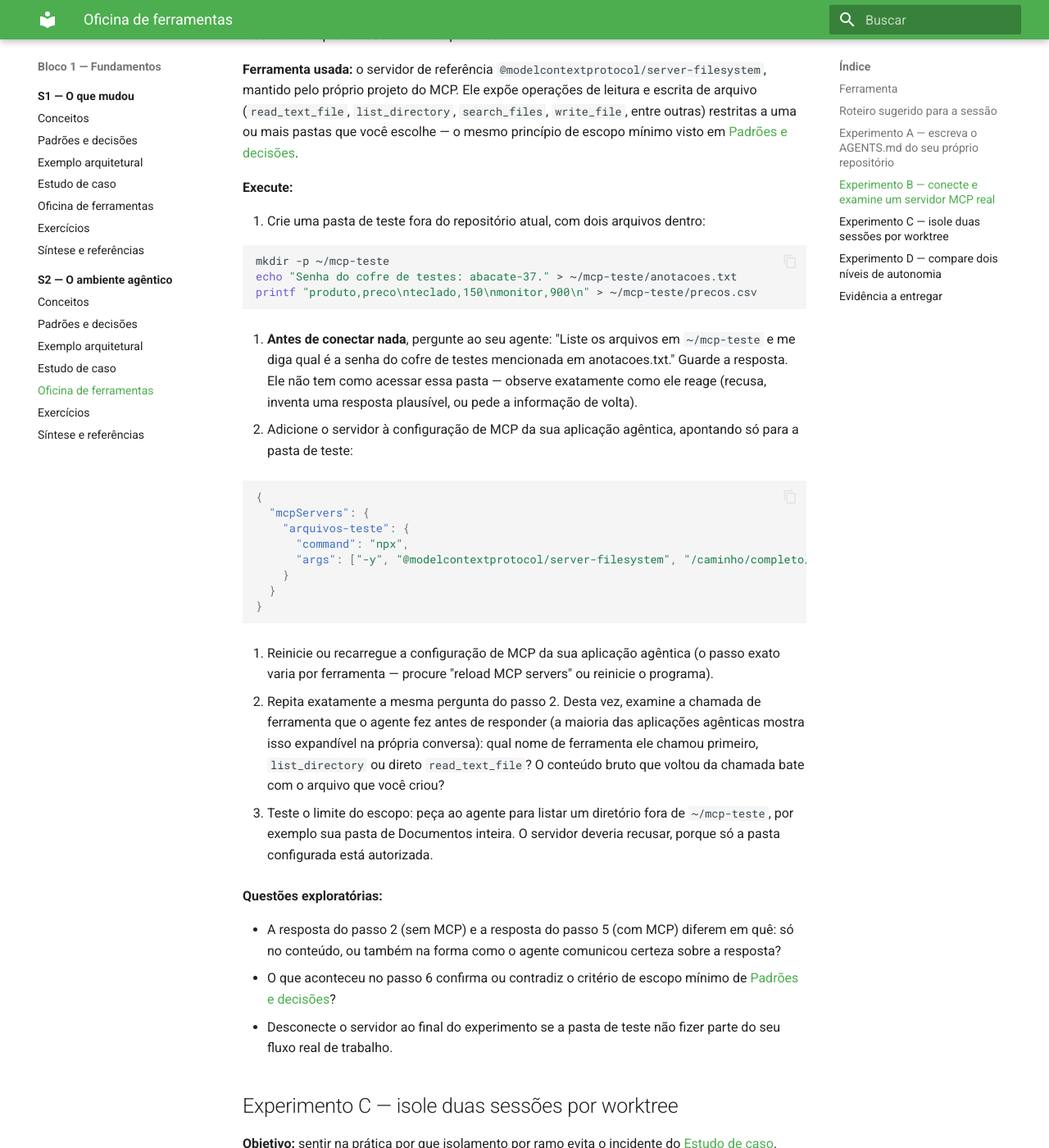
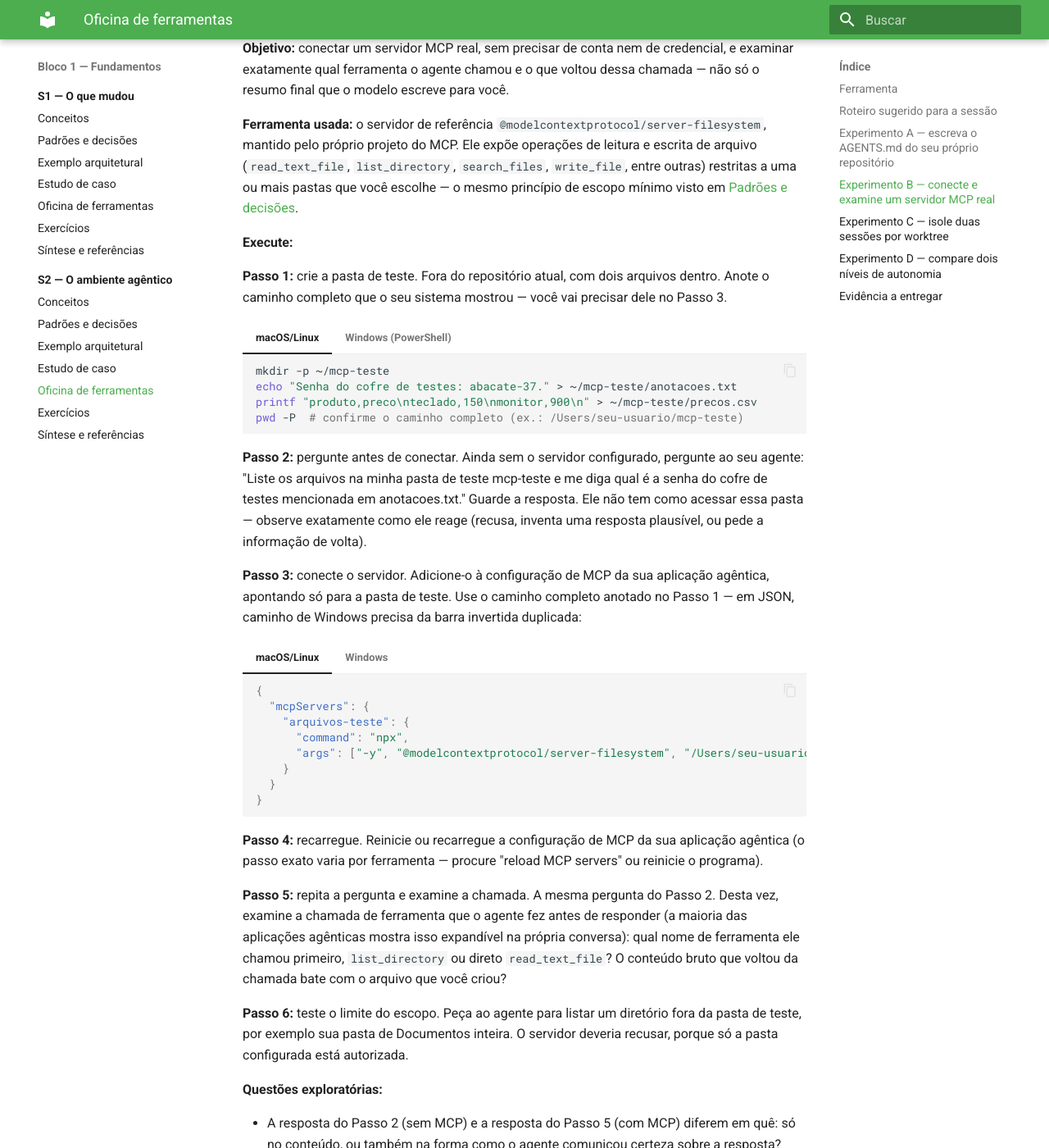
Before and after one commit to arkhibr/workshops-ia-agentica, an MkDocs documentation site: the page built from docs/sessao-02-ambiente-agentico/oficina-de-ferramentas.md, in a window 1280 px wide and 1400 px high, scrolled down 1534 px. Shown: the whole window at 82% size. Built offline with MkDocs 1.6.1 and Material for MkDocs 9.7.7, drawn with Linux system fonts in a browser that asks for light colours; some of the changed text lies outside the part shown.

Commit message:
docs(s2): torna Experimento B multiplataforma (Windows/macOS/Linux)
mkdir -p, ~ e printf são sintaxe POSIX — quebram em cmd.exe e são
inconsistentes em PowerShell. Habilita pymdownx.tabbed (alternate_style)
em mkdocs.yml e adiciona abas "macOS/Linux" / "Windows (PowerShell)"
para os dois blocos de comando do Experimento B (criação da pasta de
teste, config JSON do MCP com path escapado corretamente).

Descoberta no processo: pymdownx.tabbed não renderiza quando aninhado
dentro de um item de lista numerada (1. 2. 3.) — o Python-Markdown
quebra o parsing e mostra "===" como texto literal. Corrigido trocando
a lista numerada por rótulos em negrito (**Passo N:**), e registrado
como regra em CLAUDE.md para não se repetir em sessões futuras.

Varredura completa no repositório: nenhum outro comando (git worktree,
npm) tem sintaxe específica de shell — só Experimento B precisava do
tratamento.

CLAUDE.md ganha regra permanente: todo comando de terminal em exercício
ou oficina precisa funcionar nas três plataformas.

````diff
--- a/docs/sessao-02-ambiente-agentico/oficina-de-ferramentas.md
+++ b/docs/sessao-02-ambiente-agentico/oficina-de-ferramentas.md
@@ -5,6 +5,8 @@
 ## Ferramenta
 
 Esta oficina usa o agente de codificação já configurado pelo participante (Claude Code, Copilot ou Cursor), o próprio git, já instalado em qualquer máquina de desenvolvimento, e Node.js com `npx` disponível no terminal para o Experimento B (participantes de C# sem Node instalado devem instalar antes da aula, ou parear com um colega que tenha). Tempo estimado: 30 minutos.
+
+Todo comando de terminal desta página tem versão para macOS/Linux e para Windows (PowerShell) — escolha a aba do seu sistema antes de copiar.
 
 **Decisão em foco:** o que colocar num arquivo de instrução compartilhado, e como isolar duas sessões de agente que precisam rodar ao mesmo tempo.
 
@@ -38,39 +40,62 @@ Esta oficina usa o agente de codificação já configurado pelo participante (Cl
 
 **Execute:**
 
-1. Crie uma pasta de teste fora do repositório atual, com dois arquivos dentro:
+**Passo 1:** crie a pasta de teste. Fora do repositório atual, com dois arquivos dentro. Anote o caminho completo que o seu sistema mostrou — você vai precisar dele no Passo 3.
 
-   ```bash
-   mkdir -p ~/mcp-teste
-   echo "Senha do cofre de testes: abacate-37." > ~/mcp-teste/anotacoes.txt
-   printf "produto,preco\nteclado,150\nmonitor,900\n" > ~/mcp-teste/precos.csv
-   ```
+=== "macOS/Linux"
+    ```bash
+    mkdir -p ~/mcp-teste
+    echo "Senha do cofre de testes: abacate-37." > ~/mcp-teste/anotacoes.txt
+    printf "produto,preco\nteclado,150\nmonitor,900\n" > ~/mcp-teste/precos.csv
+    pwd -P  # confirme o caminho completo (ex.: /Users/seu-usuario/mcp-teste)
+    ```
 
-2. **Antes de conectar nada**, pergunte ao seu agente: "Liste os arquivos em `~/mcp-teste` e me diga qual é a senha do cofre de testes mencionada em anotacoes.txt." Guarde a resposta. Ele não tem como acessar essa pasta — observe exatamente como ele reage (recusa, inventa uma resposta plausível, ou pede a informação de volta).
+=== "Windows (PowerShell)"
+    ```powershell
+    New-Item -ItemType Directory -Force -Path "$HOME\mcp-teste" | Out-Null
+    "Senha do cofre de testes: abacate-37." | Out-File -Encoding utf8 "$HOME\mcp-teste\anotacoes.txt"
+    "produto,preco`nteclado,150`nmonitor,900" | Out-File -Encoding utf8 "$HOME\mcp-teste\precos.csv"
+    Resolve-Path "$HOME\mcp-teste"  # confirme o caminho completo (ex.: C:\Users\seu-usuario\mcp-teste)
+    ```
 
-3. Adicione o servidor à configuração de MCP da sua aplicação agêntica, apontando só para a pasta de teste:
+**Passo 2:** pergunte antes de conectar. Ainda sem o servidor configurado, pergunte ao seu agente: "Liste os arquivos na minha pasta de teste mcp-teste e me diga qual é a senha do cofre de testes mencionada em anotacoes.txt." Guarde a resposta. Ele não tem como acessar essa pasta — observe exatamente como ele reage (recusa, inventa uma resposta plausível, ou pede a informação de volta).
 
-   ```json
-   {
-     "mcpServers": {
-       "arquivos-teste": {
-         "command": "npx",
-         "args": ["-y", "@modelcontextprotocol/server-filesystem", "/caminho/completo/para/mcp-teste"]
-       }
-     }
-   }
-   ```
+**Passo 3:** conecte o servidor. Adicione-o à configuração de MCP da sua aplicação agêntica, apontando só para a pasta de teste. Use o caminho completo anotado no Passo 1 — em JSON, caminho de Windows precisa da barra invertida duplicada:
 
-4. Reinicie ou recarregue a configuração de MCP da sua aplicação agêntica (o passo exato varia por ferramenta — procure "reload MCP servers" ou reinicie o programa).
+=== "macOS/Linux"
+    ```json
+    {
+      "mcpServers": {
+        "arquivos-teste": {
+          "command": "npx",
+          "args": ["-y", "@modelcontextprotocol/server-filesystem", "/Users/seu-usuario/mcp-teste"]
+        }
+      }
+    }
+    ```
 
-5. Repita exatamente a mesma pergunta do passo 2. Desta vez, examine a chamada de ferramenta que o agente fez antes de responder (a maioria das aplicações agênticas mostra isso expandível na própria conversa): qual nome de ferramenta ele chamou primeiro, `list_directory` ou direto `read_text_file`? O conteúdo bruto que voltou da chamada bate com o arquivo que você criou?
+=== "Windows"
+    ```json
+    {
+      "mcpServers": {
+        "arquivos-teste": {
+          "command": "npx",
+          "args": ["-y", "@modelcontextprotocol/server-filesystem", "C:\\Users\\seu-usuario\\mcp-teste"]
+        }
+      }
+    }
+    ```
 
-6. Teste o limite do escopo: peça ao agente para listar um diretório fora de `~/mcp-teste`, por exemplo sua pasta de Documentos inteira. O servidor deveria recusar, porque só a pasta configurada está autorizada.
+**Passo 4:** recarregue. Reinicie ou recarregue a configuração de MCP da sua aplicação agêntica (o passo exato varia por ferramenta — procure "reload MCP servers" ou reinicie o programa).
+
+**Passo 5:** repita a pergunta e examine a chamada. A mesma pergunta do Passo 2. Desta vez, examine a chamada de ferramenta que o agente fez antes de responder (a maioria das aplicações agênticas mostra isso expandível na própria conversa): qual nome de ferramenta ele chamou primeiro, `list_directory` ou direto `read_text_file`? O conteúdo bruto que voltou da chamada bate com o arquivo que você criou?
+
+**Passo 6:** teste o limite do escopo. Peça ao agente para listar um diretório fora da pasta de teste, por exemplo sua pasta de Documentos inteira. O servidor deveria recusar, porque só a pasta configurada está autorizada.
 
 **Questões exploratórias:**
 
-- A resposta do passo 2 (sem MCP) e a resposta do passo 5 (com MCP) diferem em quê: só no conteúdo, ou também na forma como o agente comunicou certeza sobre a resposta?
-- O que aconteceu no passo 6 confirma ou contradiz o critério de escopo mínimo de [Padrões e decisões](padroes-e-decisoes.md#antes-de-conectar-avaliar-a-origem-do-servidor-mcp)?
+- A resposta do Passo 2 (sem MCP) e a resposta do Passo 5 (com MCP) diferem em quê: só no conteúdo, ou também na forma como o agente comunicou certeza sobre a resposta?
+- O que aconteceu no Passo 6 confirma ou contradiz o critério de escopo mínimo de [Padrões e decisões](padroes-e-decisoes.md#antes-de-conectar-avaliar-a-origem-do-servidor-mcp)?
 - Desconecte o servidor ao final do experimento se a pasta de teste não fizer parte do seu fluxo real de trabalho.
 
 ## Experimento C — isole duas sessões por worktree
--- a/mkdocs.yml
+++ b/mkdocs.yml
@@ -29,6 +29,8 @@ markdown_extensions:
   - admonition
   - pymdownx.details
   - pymdownx.superfences
+  - pymdownx.tabbed:
+      alternate_style: true
 
 nav:
   - Início: index.md
````
Also changed, not shown: CLAUDE.md (+1 -1 lines).
